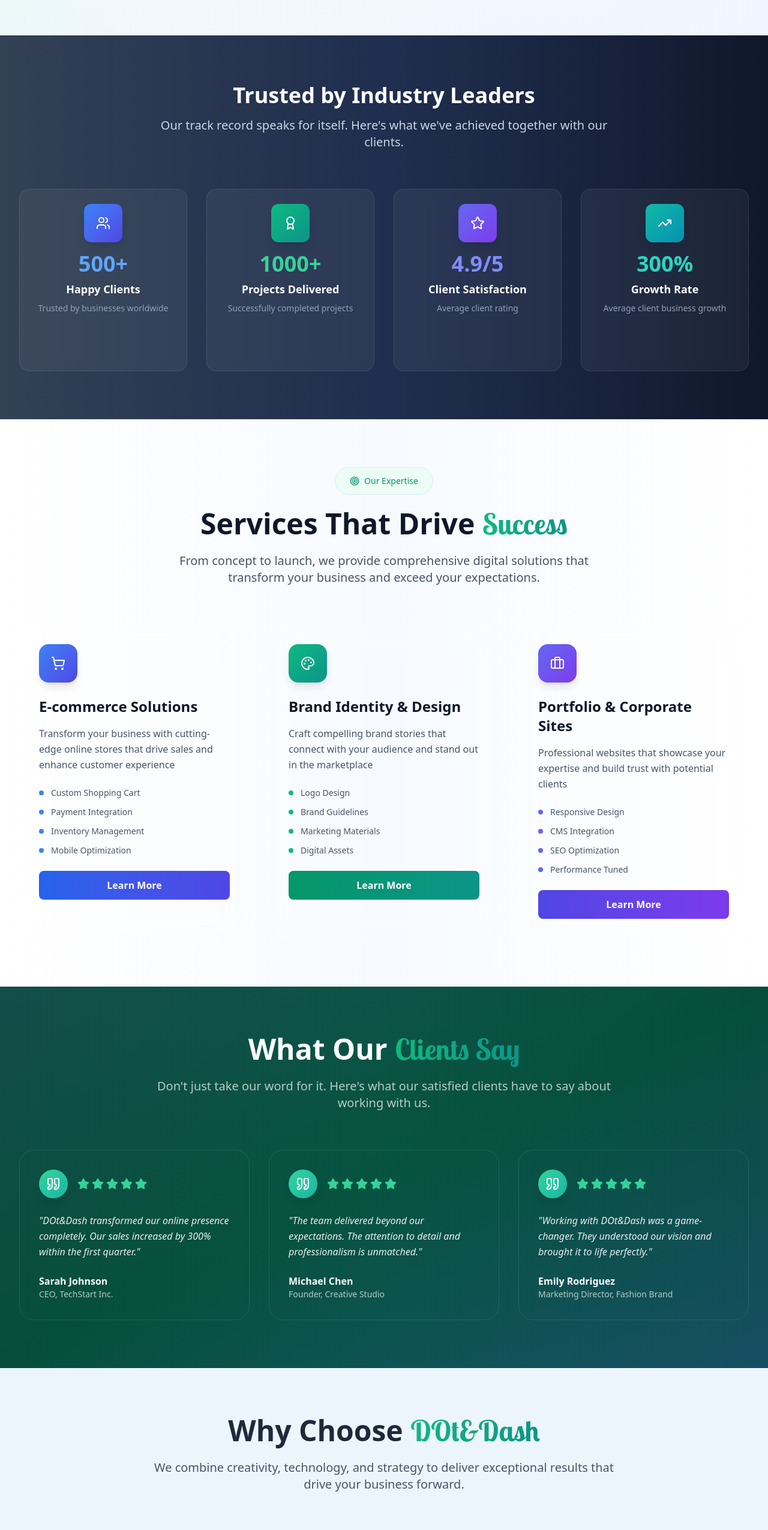
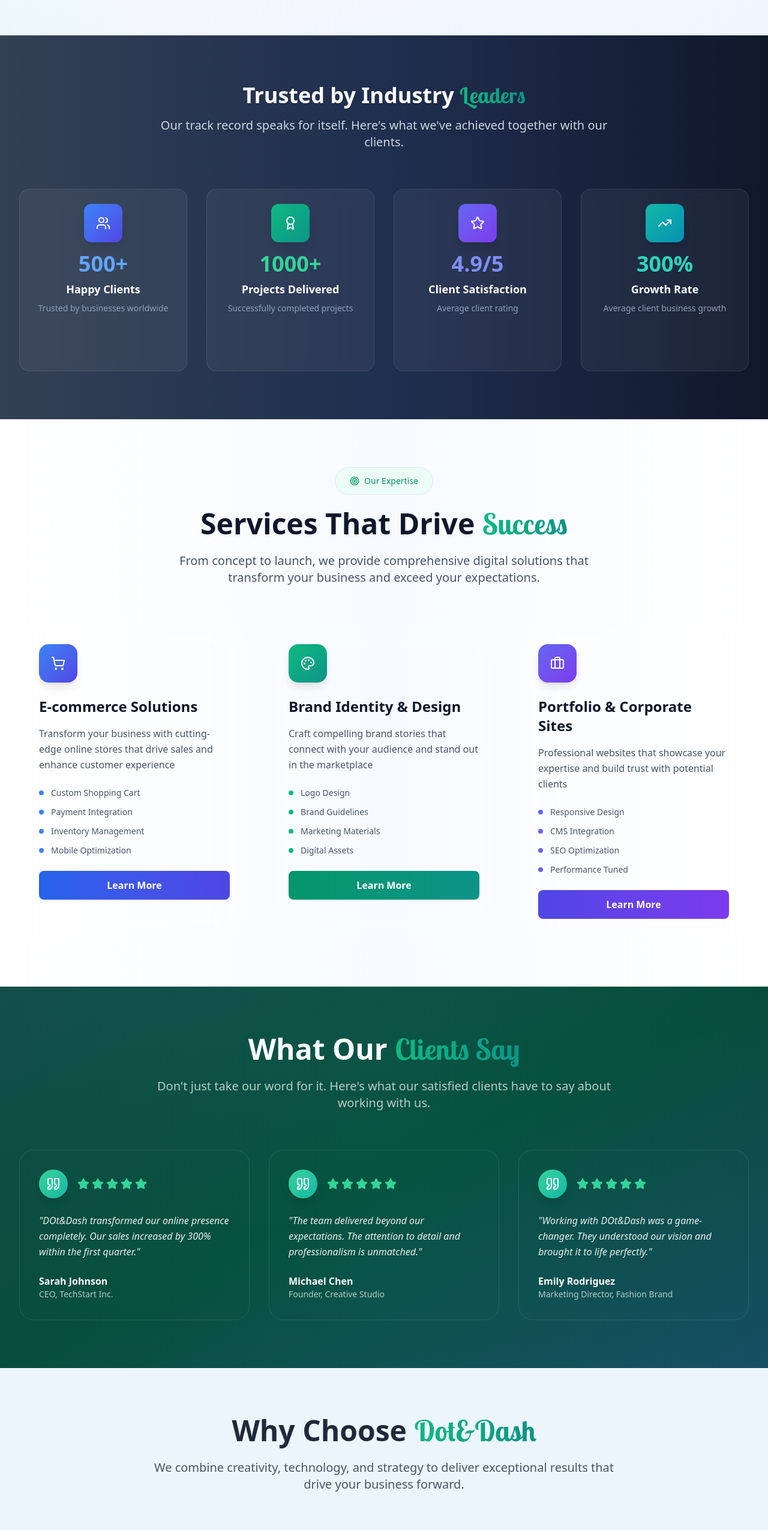
Before and after one commit to MuhammadAbdullah029/dotdash, a React (Vite) app: page / in a window 1280 px wide. Shown: the part 920-3471 px from the top of the page at 60% size. Built offline with nearby package versions, Linux system fonts and the light colour scheme.

Commit message:
fixing fonts size

```diff
--- a/src/components/Footer.jsx
+++ b/src/components/Footer.jsx
@@ -61,7 +61,7 @@ const Footer = () => {
             initial={{ opacity: 0, y: 20 }}
             whileInView={{ opacity: 1, y: 0 }}
             transition={{ duration: 0.5 }}
-            className="space-y-4"
+            className="space-y-4 "
           >
             <Logo size="md" variant="dark" />
             <p className="text-gray-300 text-sm leading-relaxed">
--- a/src/components/Logo.jsx
+++ b/src/components/Logo.jsx
@@ -2,7 +2,7 @@ import React from 'react'
 
 const Logo = () => {
   return (
-    <div><h1 className='text-lg font font-bold gradient-text' >Dot & Dash</h1></div>
+    <div><h1 className='text-lg font font-bold gradient-text' id='logo' >Dot & Dash</h1></div>
   )
 }
 
--- a/src/index.css
+++ b/src/index.css
@@ -67,12 +67,16 @@
 .cg{
   color: #D4BF7E;
 }
+#logo{
+  scale: 1;
+}
 .gradient-text {
   background: linear-gradient(to right, #10b981, #0d9488);
   -webkit-background-clip: text;
   background-clip: text;
   color: transparent;
   font-family: Lobster Two;
+  scale: 2.5;
 }
 .bg-light{
   background-color: #34d399;
--- a/src/pages/Home.jsx
+++ b/src/pages/Home.jsx
@@ -276,7 +276,7 @@ const Home = () => {
             className="text-center mb-16"
           >
             <h2 className="text-3xl md:text-4xl font-bold text-white mb-4">
-              Trusted by Industry Leaders
+              Trusted by Industry <span className="gradient-text">Leaders</span>
             </h2>
             <p className="text-xl text-slate-300 max-w-3xl mx-auto">
               Our track record speaks for itself. Here's what we've achieved together with our clients.
@@ -456,7 +456,7 @@ const Home = () => {
             className="text-center mb-16"
           >
             <h2 className="text-3xl md:text-5xl font-bold mb-6 text-slate-800">
-              Why Choose <span className="gradient-text">DOt&Dash</span>
+              Why Choose <span className="gradient-text">Dot&Dash</span>
             </h2>
             <p className="text-xl text-slate-600 max-w-3xl mx-auto">
               We combine creativity, technology, and strategy to deliver exceptional results that drive your business forward.
```
